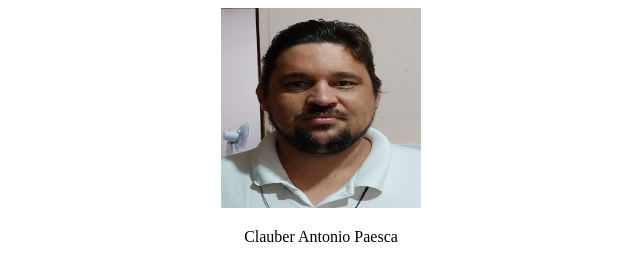
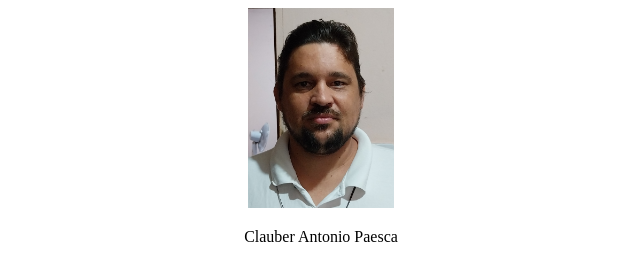
Before and after one commit to clauberp/aula1_frontend, a plain HTML site: page index.html in a window 1280 px wide. Shown: the top 258 px of the page, without its empty margins (319-959 px from the left). Drawn offline with Linux system fonts and the light colour scheme.

Commit message:
corrigido proporção da foto

```diff
--- a/index.html
+++ b/index.html
@@ -7,7 +7,7 @@
 </head>
 <body>
     <center>
-        <img src="foto.jpg" alt="Foto de Clauber Antonio Paesca" id="foto" width="200" height="200">
+        <img src="foto.jpg" alt="Foto de Clauber Antonio Paesca" id="foto" height="200">
         <p>Clauber Antonio Paesca</p>
         <h1>Estudo Engenharia de Software</h1>
 
```
